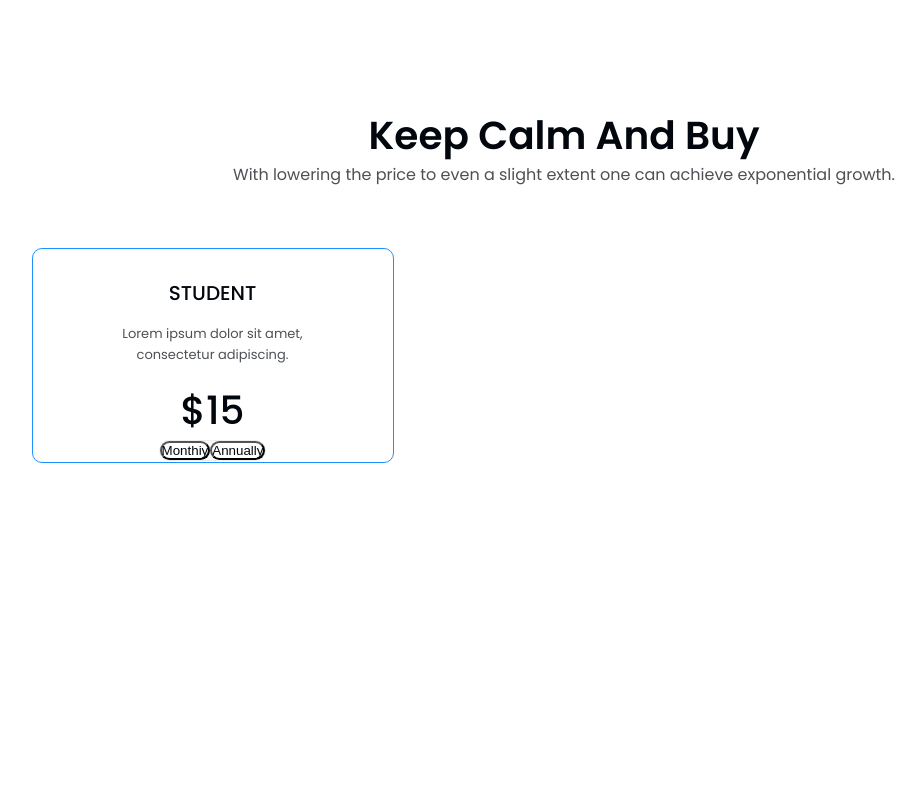
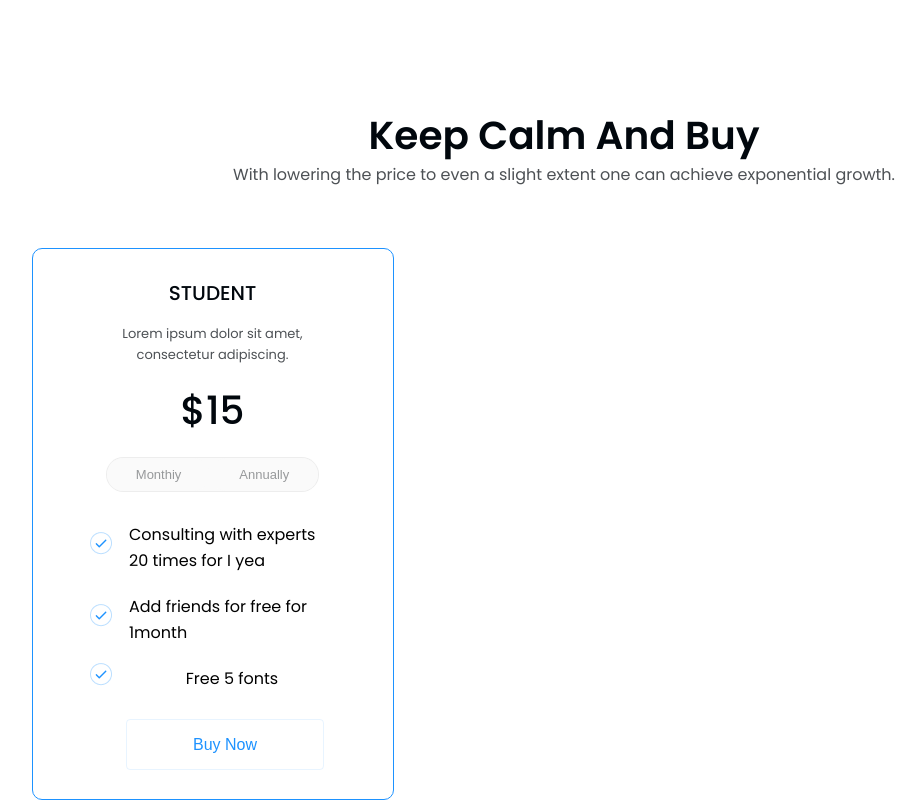
Before and after one commit to Vladnln/training-pet-project, a React (Vite) app: page / in a window 1280 px wide. Shown: the part 3811-4611 px from the top of the page, without its empty margins (76-998 px from the left). Before the commit the page ends 4274 px from the top, so only its background shows below. Built offline with nearby package versions, Linux system fonts and the light colour scheme.

Commit message:
added one card

```diff
--- a/src/App.css
+++ b/src/App.css
@@ -497,6 +497,7 @@
   font-style: normal;
   font-weight: 500;
   padding-top: 19px;
+  padding-bottom: 20px;
   font-size: 39px;
   line-height: 53px;
   color: #01070D;
@@ -509,7 +510,47 @@
 }
 
 .subscription__button{
-  background: #FFFFFF;
+  background-color: #FAFAFA;
+  color: #01070D66;
   border-radius: 18px;
+  font-weight: 400;
+  font-size: 13px;
+  line-height: 21px;
+  border: none;
+  padding: 6px 29px 6px 29px;
+}
+
+.subscription__button:hover{
+  background-color: #FFFFFF;
   color: #01070D;
+  box-shadow: 4px 2px 38px rgba(0, 0, 0, 0.2);
+  transition: 0.3s ease-in-out;
 }
+
+.subscription__mark-list{
+  margin: auto;
+  padding-top: 10px;
+  gap: 17px;
+  max-width: 245px;
+}
+
+.check-list{
+  display: flex;
+  justify-content: space-between;
+  align-items: center;
+}
+
+.list-title{
+  font-style: normal;
+  font-weight: 400;
+  text-align: left;
+  font-size: 16px;
+  line-height: 26px;
+  color: #000000;
+}
+
+.button__order{
+  margin-top: 27px;
+  margin-bottom: 29px;
+  max-width: 208px;
+}
--- a/src/Components/Layout/SubscriptionCards.jsx
+++ b/src/Components/Layout/SubscriptionCards.jsx
@@ -1,5 +1,5 @@
-import React, {Component} from 'react';
-
+import React, { Component } from 'react';
+import Checkmark from '../../assets/icons/Group325.png'
 class SubscriptionCards extends Component {
     render() {
         return (
@@ -12,10 +12,23 @@ class SubscriptionCards extends Component {
                         <button className="subscription__buttons">
                             <button className="subscription__button">Monthiy</button>
                             <button className="subscription__button">Annually</button>
-
                         </button>
-
                     </div>
+                    <div className="subscription__mark-list">
+                        <div className="subscription__mark-list check-list">
+                            <img src={Checkmark} alt="" />
+                            <p className="subscription__mark-list list-title">Consulting with experts 20 times for I yea</p>
+                        </div>
+                        <div className="subscription__mark-list check-list">
+                            <img src={Checkmark} alt="" />
+                            <p className="subscription__mark-list list-title">Add friends for free for 1month</p>
+                        </div>
+                        <div className="subscription__mark-list check-list">
+                            <img src={Checkmark} alt="" />
+                            <p className="subscription__mark-list list-title">Free 5 fonts</p>
+                        </div>
+                    </div>
+                    <button className="graphics__buttons button__order">Buy Now</button>
                 </div>
             </div>
         );
```
Also changed, not shown: src/assets/icons/Group325.png (added).
